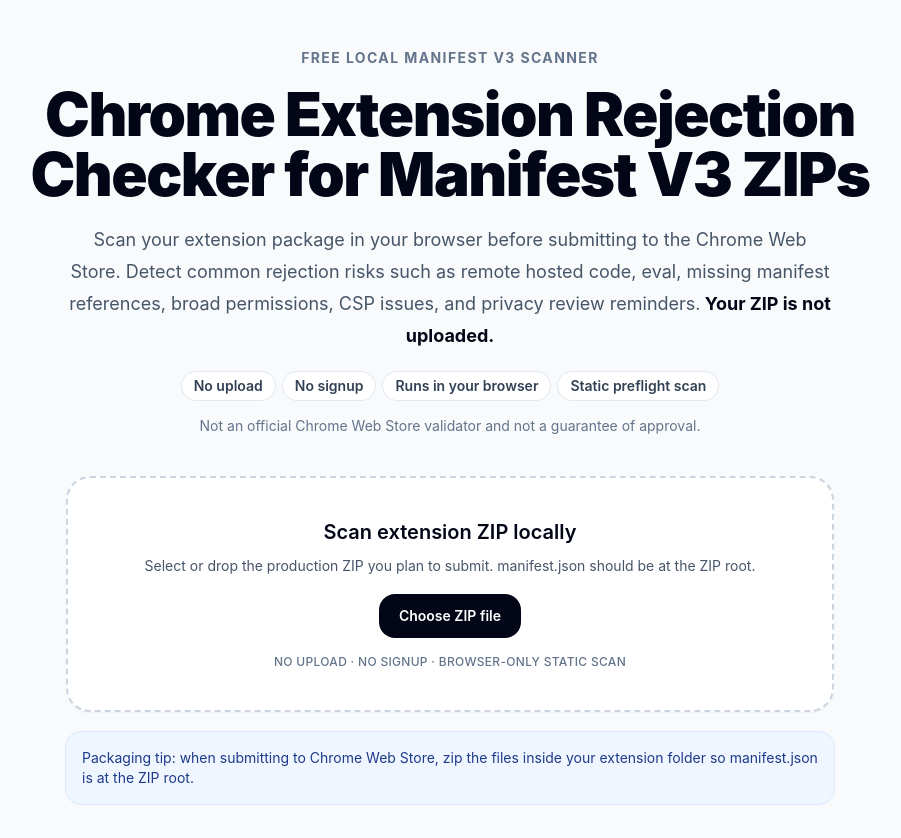
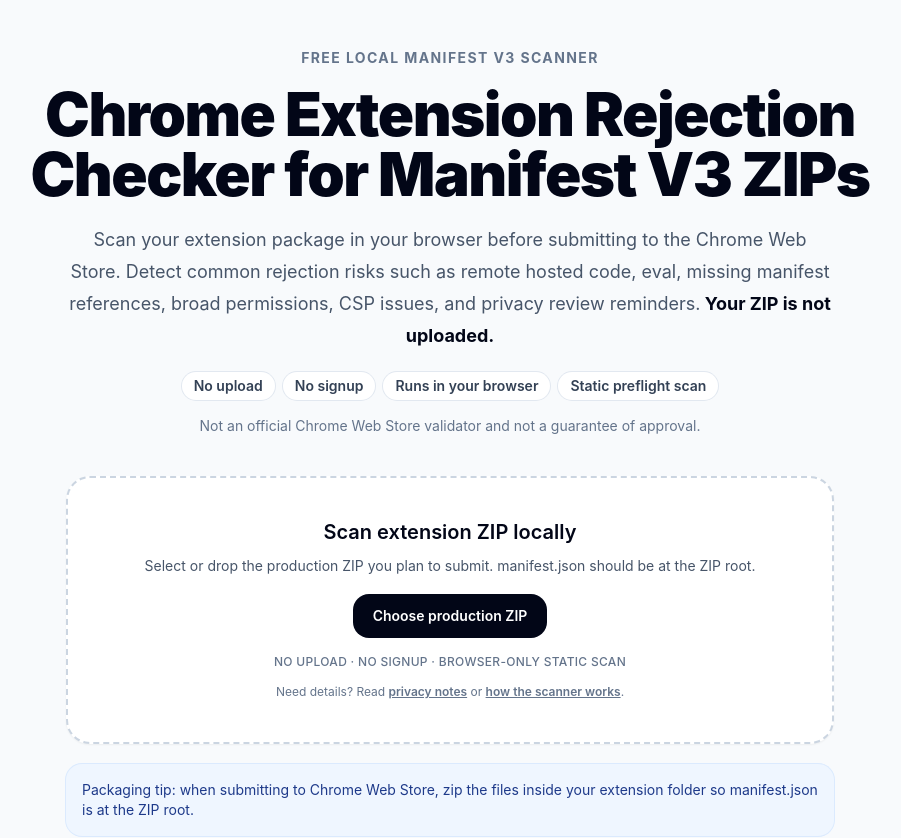
Before and after one commit to whywbhydyq/chrome-extension-rejection-checker, a React (Vite) app: page / in a window 1280 px wide. Shown: the top 838 px of the page, without its empty margins (190-1091 px from the left). Built offline with nearby package versions, Linux system fonts and the light colour scheme.

Commit message:
Track upload CTA and add trust links

```diff
--- a/src/components/UploadZone.tsx
+++ b/src/components/UploadZone.tsx
@@ -1,3 +1,5 @@
+import { trackEvent } from '../core/analytics'
+
 type UploadZoneProps = {
   scanning: boolean
   onFile: (file: File) => void
@@ -11,6 +13,13 @@ export function UploadZone({ scanning, onFile }: UploadZoneProps) {
     onFile(file)
   }
 
+  function trackUploadClick() {
+    trackEvent('upload_click', {
+      cta_text: 'Choose production ZIP',
+      source_component: 'upload_zone',
+    })
+  }
+
   return (
     <div
       className="mx-auto mt-10 flex max-w-3xl flex-col items-center justify-center rounded-3xl border-2 border-dashed border-slate-300 bg-white p-8 text-center shadow-sm hover:border-slate-500 focus-within:border-slate-950 focus-within:ring-4 focus-within:ring-slate-200 sm:p-10"
@@ -20,13 +29,13 @@ export function UploadZone({ scanning, onFile }: UploadZoneProps) {
         handleFile(event.dataTransfer.files.item(0))
       }}
     >
-      <label htmlFor={inputId} className="cursor-pointer">
+      <label htmlFor={inputId} className="cursor-pointer" onClick={trackUploadClick}>
         <span className="block text-xl font-semibold">Scan extension ZIP locally</span>
         <span id="zip-help" className="mt-2 block text-sm leading-6 text-slate-600">
           Select or drop the production ZIP you plan to submit. manifest.json should be at the ZIP root.
         </span>
         <span className="mt-4 inline-flex rounded-2xl bg-slate-950 px-5 py-3 text-sm font-semibold text-white">
-          {scanning ? 'Scanning locally…' : 'Choose ZIP file'}
+          {scanning ? 'Scanning locally…' : 'Choose production ZIP'}
         </span>
       </label>
       <input
@@ -44,6 +53,9 @@ export function UploadZone({ scanning, onFile }: UploadZoneProps) {
       <p className="mt-4 text-xs font-medium uppercase tracking-wide text-slate-500">
         No upload · No signup · Browser-only static scan
       </p>
+      <p className="mt-3 text-xs leading-5 text-slate-500">
+        Need details? Read <a className="font-semibold underline" href="/privacy">privacy notes</a> or <a className="font-semibold underline" href="/how-it-works">how the scanner works</a>.
+      </p>
     </div>
   )
 }
```
